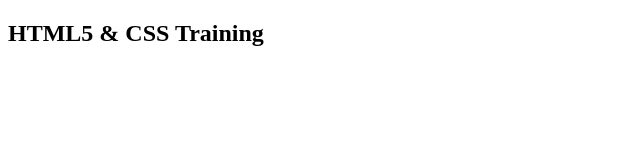
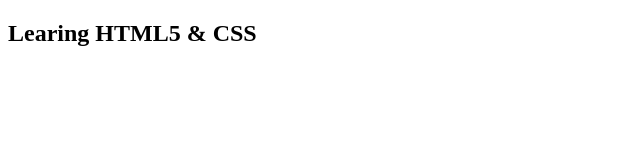
Before and after one commit to taerry88/html-css, a plain HTML site: page index.html in a window 1280 px wide. Shown: the whole page, without its empty margins (0-640 px from the left). Drawn offline with Linux system fonts and the light colour scheme.

Commit message:
change only index.html file

```diff
--- a/index.html
+++ b/index.html
@@ -7,6 +7,6 @@
     <title>Document</title>
 </head>
 <body>
-    <h2>HTML5 & CSS Training</h2>
+    <h2>Learing HTML5 & CSS</h2>
 </body>
 </html>
```
